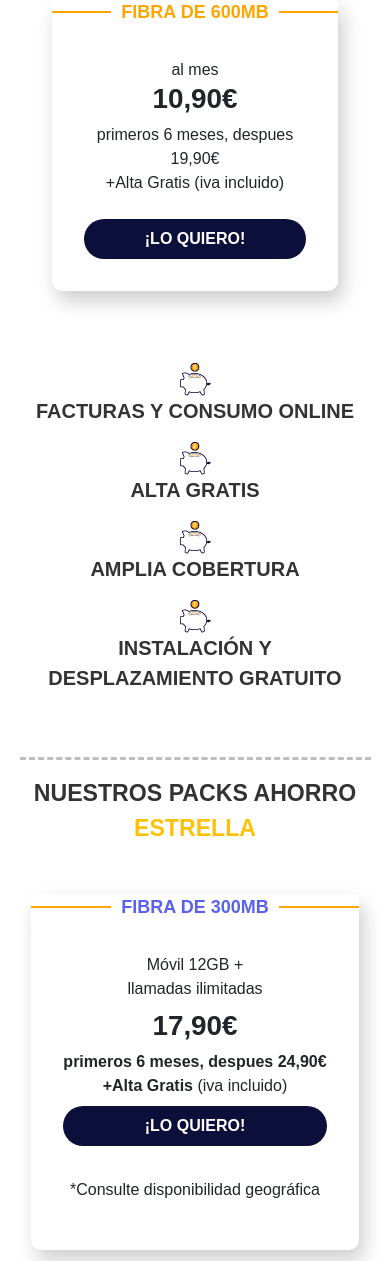
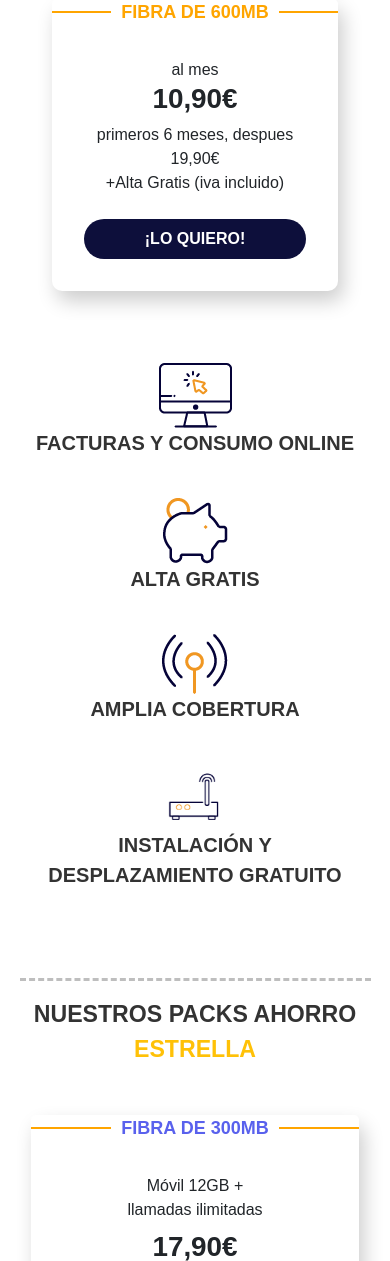
Before and after one commit to insytec-alcala/paginaweb, a PHP site: page / in a window 390 px wide. Shown: the part 1736-2997 px from the top of the page. Run offline with PHP 8.4, Linux system fonts and the light colour scheme; some web fonts are replaced.

Commit message:
Cambios de iconos y responsives

```diff
--- a/Index.php
+++ b/Index.php
@@ -103,25 +103,25 @@
     </section>
 
     <section class="container my-5">
-    <div class="row justify-content-center text-center px-3">
-        <div class="col-md-3 ">
-            <img src="img/fibraole/icono_ahorro.png">
+    <div class="row  text-center px-3">
+        <div class="col-12 col-md-6 col-lg-3 mb-4  ">
+            <img src="img/fibraole/facturas_online.png">
             <p class="fw-bold fs-5">FACTURAS Y
                 CONSUMO
             ONLINE </p>
         </div>
-        <div class="col-md-3 ">
-        <img src="img/fibraole/icono_ahorro.png">
+        <div class="col-12 col-md-6 col-lg-3 mb-4  ">
+        <img src="img/fibraole/alta_gratis.png">
             <p class="fw-bold fs-5">ALTA
                 GRATIS</p>
         </div>
-        <div class="col-md-3 ">
-        <img src="img/fibraole/icono_ahorro.png">
+        <div class="col-12 col-md-6 col-lg-3 mb-4  ">
+        <img src="img/fibraole/amplia_cobertura.png">
             <p class="fw-bold fs-5">AMPLIA
                 COBERTURA</p>
         </div>
-        <div class="col-md-3 ">
-        <img src="img/fibraole/icono_ahorro.png">
+        <div class="col-12 col-md-6 col-lg-3 mb-4  ">
+        <img src="img/fibraole/instalacion_gratuita.png" style="width: 60px; height: 66px;">
             <p class="fw-bold fs-5">INSTALACIÓN Y
                 DESPLAZAMIENTO
             GRATUITO</p>
--- a/styles/index.css
+++ b/styles/index.css
@@ -309,6 +309,8 @@ a.enlace-pie:hover{
         width: 100%; /* Hace que ambas tarjetas tengan el mismo ancho */
     }
 
+
+
 }
 @media (min-width: 769px){
     .card-principal {
```
Also changed, not shown: img/fibraole/alta_gratis.png (added), img/fibraole/amplia_cobertura.png (added), img/fibraole/facturas_online.png (added), img/fibraole/instalacion_gratuita.png (added).
